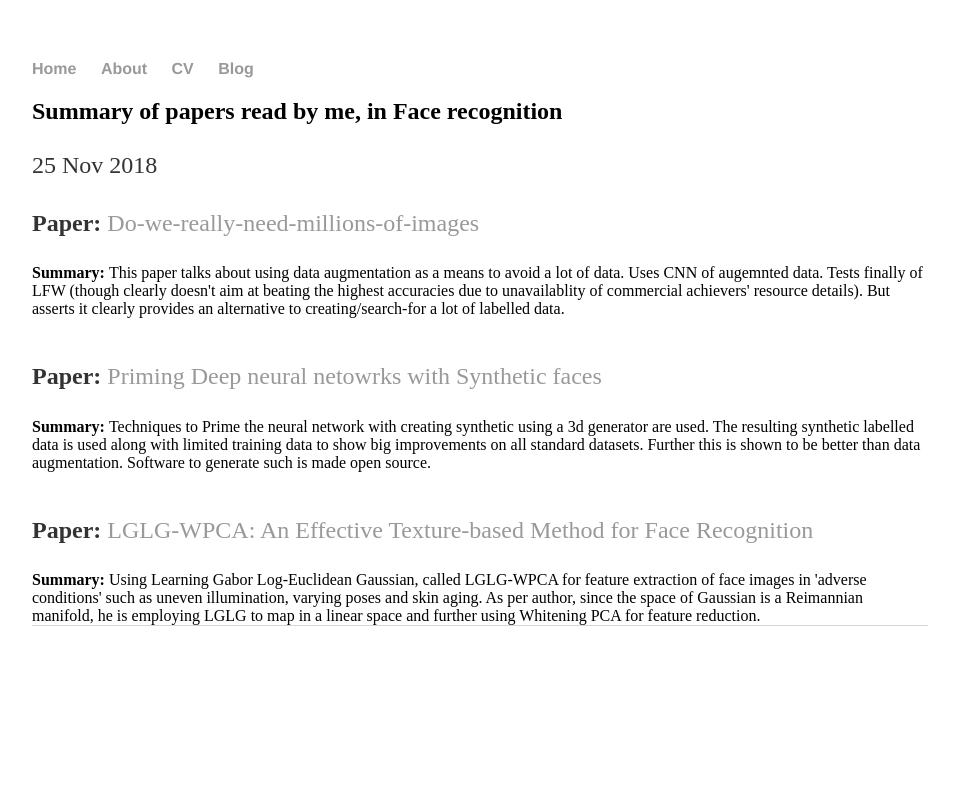
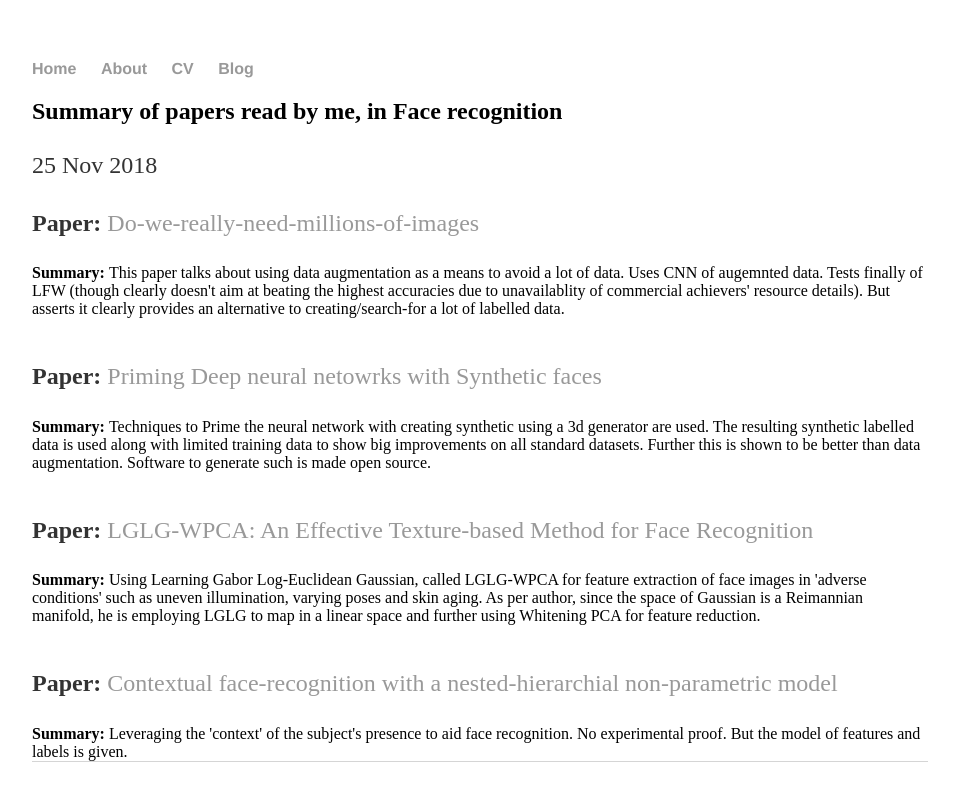
Before and after one commit to arunsubk/arunsubk.github.io, a Jekyll site: the page built from _posts/2018-11-25-PapersSummary.md, in a window 1280 px wide. Shown: the top 801 px of the page, without its empty margins (160-1114 px from the left). Built offline with Jekyll 4.4.1, drawn with Linux system fonts in a browser that asks for light colours.

Commit message:
Update 2018-11-25-PapersSummary.md

```diff
--- a/_posts/2018-11-25-PapersSummary.md
+++ b/_posts/2018-11-25-PapersSummary.md
@@ -18,5 +18,10 @@ date: 2018-11-25
     <br>
     <p><b>Paper: </b><a href="https://arxiv.org/abs/1811.08345"> LGLG-WPCA: An Effective Texture-based Method for Face Recognition</a></p>
       <b>Summary: </b>Using Learning Gabor Log-Euclidean Gaussian, called LGLG-WPCA for feature extraction of face images in 'adverse conditions' such as uneven illumination, varying poses and skin aging. As per author, since the space of Gaussian is a Reimannian manifold, he is employing LGLG to map in a linear space and further using Whitening PCA for feature reduction.
+    <br>
+    <br>
+    <p><b>Paper: </b><a href="https://arxiv.org/pdf/1811.07753.pdf">Contextual face-recognition with a nested-hierarchial non-parametric model</a></p>
+    <b>Summary: </b> Leveraging the 'context' of the subject's presence to aid face recognition. No experimental proof. But the model of features and labels is given.
+
   </body>
 </html>
```
